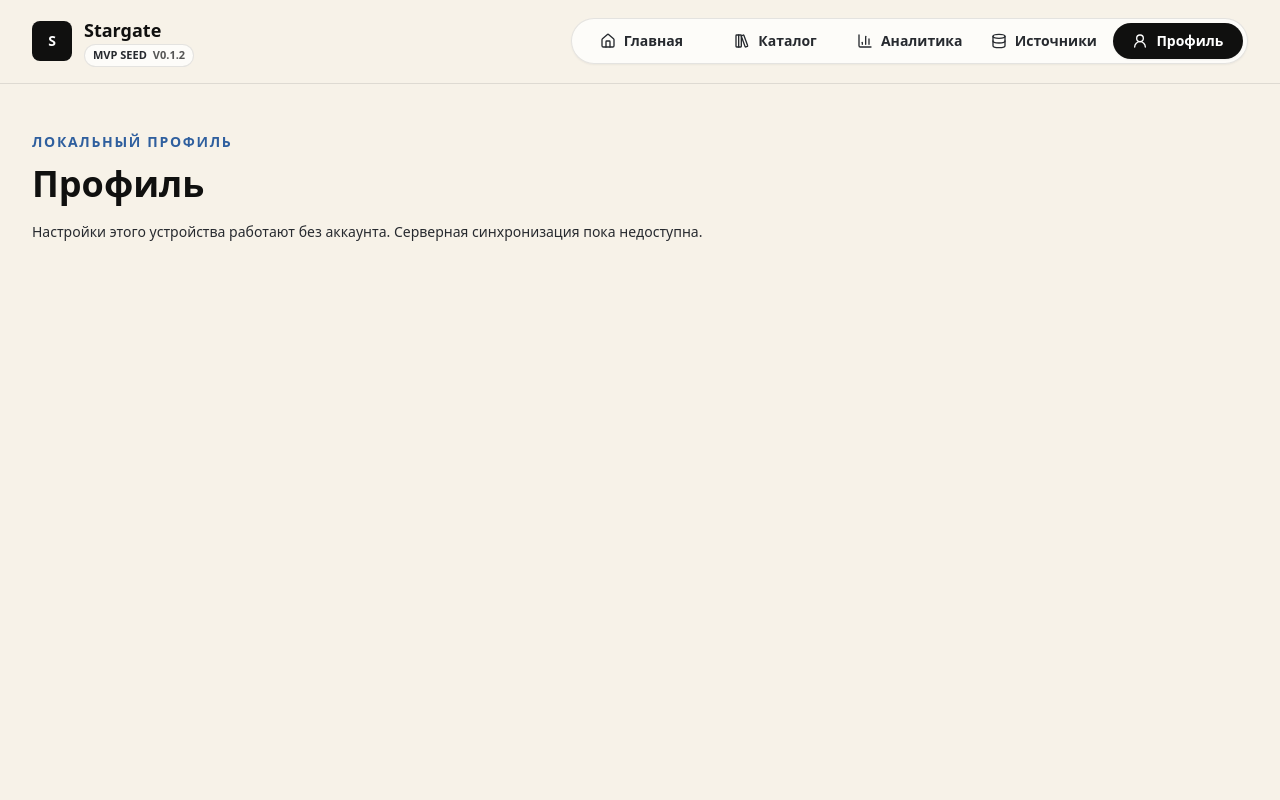
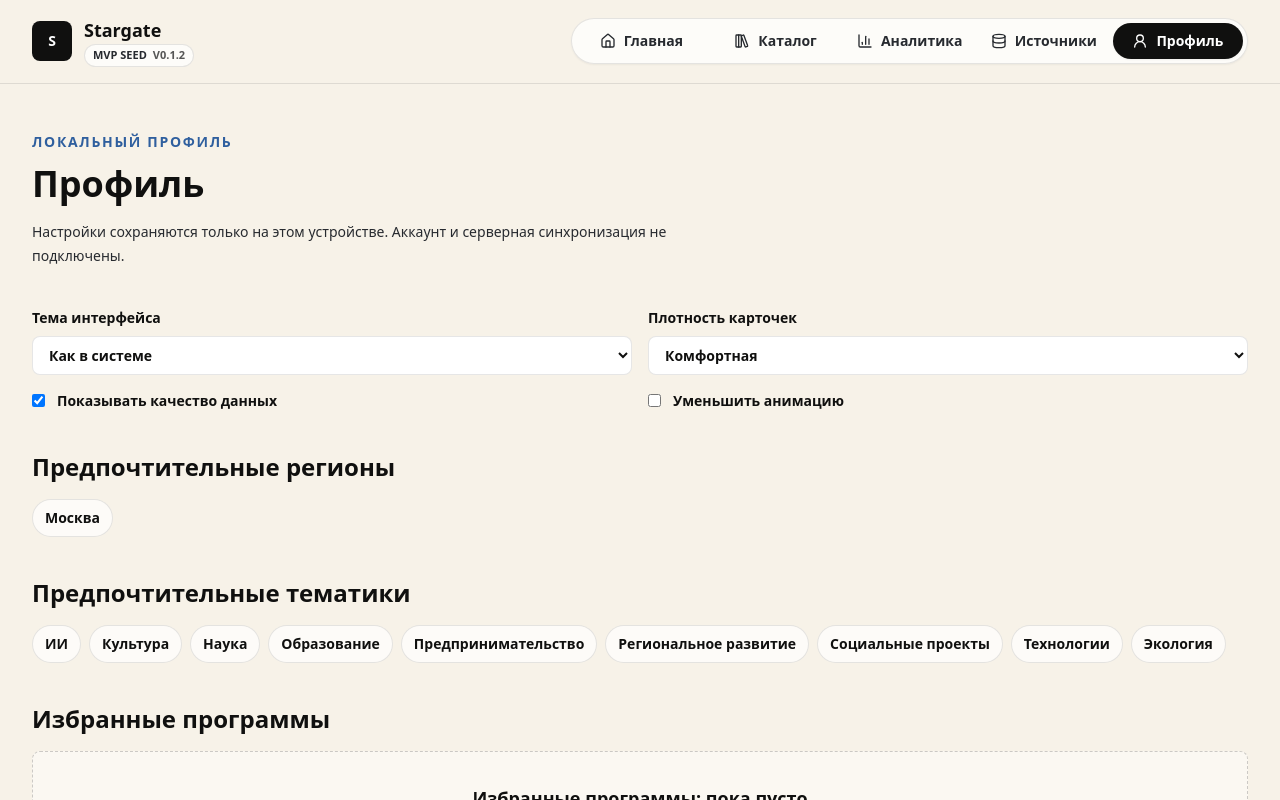
Before and after one commit to Clydewtf/siderfold, a React (Vite) app in the folder site/: page / in a window 1280 px wide. Both pictures are taken after a click on the tab "Профиль". Shown: the top 800 px of the page. Built offline with nearby package versions, Linux system fonts and the light colour scheme.

Commit message:
feat: add local profile controls

```diff
--- a/site/src/App.tsx
+++ b/site/src/App.tsx
@@ -50,7 +50,7 @@ function AppContent() {
             onToggleFavoriteSource={actions.toggleFavoriteSource}
           />
         ) : null}
-        {state.activeTab === 'profile' ? <ProfileTab /> : null}
+        {state.activeTab === 'profile' ? <ProfileTab programs={programs} sources={sources} /> : null}
       </section>
       <ProgramDrawer
         program={selectedProgram}
--- a/site/src/components/ProfileTab.tsx
+++ b/site/src/components/ProfileTab.tsx
@@ -1,11 +1,192 @@
-export function ProfileTab() {
+import type {
+  BackendFeature,
+  CardDensity,
+  SupportProgram,
+  SupportSource,
+  ThemePreference
+} from '../types';
+import { useAppState } from '../state/AppStateProvider';
+import { EmptyState } from './ui';
+
+const backendActions: { feature: BackendFeature; label: string }[] = [
+  { feature: 'signIn', label: 'Войти' },
+  { feature: 'registration', label: 'Зарегистрироваться' },
+  { feature: 'notifications', label: 'Настроить уведомления' },
+  { feature: 'documents', label: 'Открыть документы' },
+  { feature: 'applications', label: 'Открыть заявки' },
+  { feature: 'reportExport', label: 'Экспортировать отчет' },
+  { feature: 'profileSync', label: 'Синхронизировать профиль' }
+];
+
+export function ProfileTab({
+  programs,
+  sources
+}: {
+  programs: readonly SupportProgram[];
+  sources: readonly SupportSource[];
+}) {
+  const { state, actions } = useAppState();
+  const favoritePrograms = state.favoriteProgramIds
+    .map((id) => programs.find((program) => program.id === id))
+    .filter((item): item is SupportProgram => Boolean(item));
+  const favoriteSources = state.favoriteSourceIds
+    .map((id) => sources.find((source) => source.id === id))
+    .filter((item): item is SupportSource => Boolean(item));
+  const recentPrograms = state.recentProgramIds
+    .map((id) => programs.find((program) => program.id === id))
+    .filter((item): item is SupportProgram => Boolean(item));
+  const regions = Array.from(new Set(programs.flatMap((program) => program.regions)))
+    .filter((region) => region !== 'Россия' && region !== 'Онлайн')
+    .sort((a, b) => a.localeCompare(b, 'ru'));
+  const topics = Array.from(new Set(programs.flatMap((program) => program.topics)))
+    .sort((a, b) => a.localeCompare(b, 'ru'));
+
   return (
     <div className="mx-auto max-w-7xl px-4 py-12 sm:px-6 lg:px-8">
       <p className="text-sm font-semibold uppercase tracking-[0.12em] text-cobalt">Локальный профиль</p>
       <h1 className="mt-3 text-4xl font-semibold">Профиль</h1>
       <p className="mt-4 max-w-2xl text-sm leading-6 text-graphite">
-        Настройки этого устройства работают без аккаунта. Серверная синхронизация пока недоступна.
+        Настройки сохраняются только на этом устройстве. Аккаунт и серверная синхронизация не подключены.
       </p>
+
+      <section className="mt-10 grid gap-4 md:grid-cols-2">
+        <label className="grid gap-2 text-sm font-semibold">
+          Тема интерфейса
+          <select
+            value={state.theme}
+            onChange={(event) => actions.setTheme(event.target.value as ThemePreference)}
+            className="rounded-lg border border-ink/10 bg-white px-3 py-2 text-ink"
+          >
+            <option value="system">Как в системе</option>
+            <option value="light">Светлая</option>
+            <option value="dark">Темная</option>
+          </select>
+        </label>
+        <label className="grid gap-2 text-sm font-semibold">
+          Плотность карточек
+          <select
+            value={state.display.density}
+            onChange={(event) => actions.setDensity(event.target.value as CardDensity)}
+            className="rounded-lg border border-ink/10 bg-white px-3 py-2 text-ink"
+          >
+            <option value="comfortable">Комфортная</option>
+            <option value="compact">Компактная</option>
+          </select>
+        </label>
+        <label className="flex items-center gap-3 text-sm font-semibold">
+          <input
+            type="checkbox"
+            checked={state.display.showDataQuality}
+            onChange={(event) => actions.setShowDataQuality(event.target.checked)}
+          />
+          Показывать качество данных
+        </label>
+        <label className="flex items-center gap-3 text-sm font-semibold">
+          <input
+            type="checkbox"
+            checked={state.display.reduceMotion}
+            onChange={(event) => actions.setReduceMotion(event.target.checked)}
+          />
+          Уменьшить анимацию
+        </label>
+      </section>
+
+      <PreferenceButtons
+        title="Предпочтительные регионы"
+        values={regions}
+        selected={state.preferredRegions}
+        labelPrefix="Предпочитать регион"
+        onToggle={actions.togglePreferredRegion}
+      />
+      <PreferenceButtons
+        title="Предпочтительные тематики"
+        values={topics}
+        selected={state.preferredTopics}
+        labelPrefix="Предпочитать тематику"
+        onToggle={actions.togglePreferredTopic}
+      />
+
+      <EntityList title="Избранные программы" items={favoritePrograms.map((item) => item.title)} />
+      <EntityList title="Избранные источники" items={favoriteSources.map((item) => item.name)} />
+      <EntityList title="Недавно просмотренные" items={recentPrograms.map((item) => item.title)} />
+
+      <section className="mt-10">
+        <h2 className="text-2xl font-semibold">Возможности аккаунта</h2>
+        <p className="mt-2 text-sm text-graphite">Демо-режим: эти действия требуют backend.</p>
+        <div className="mt-4 flex flex-wrap gap-3">
+          {backendActions.map((item) => (
+            <button
+              key={item.feature}
+              type="button"
+              onClick={() => actions.requestBackendFeature(item.feature)}
+              className="rounded-lg border border-ink/10 bg-white px-4 py-2 text-sm font-semibold text-ink"
+            >
+              {item.label}
+            </button>
+          ))}
+        </div>
+        {state.backendNotice ? (
+          <p role="status" className="mt-4 rounded-lg bg-cobalt/10 p-4 text-sm text-cobalt">
+            {state.backendNotice.message}
+          </p>
+        ) : null}
+      </section>
     </div>
   );
 }
+
+function PreferenceButtons<T extends string>({
+  title,
+  values,
+  selected,
+  labelPrefix,
+  onToggle
+}: {
+  title: string;
+  values: readonly T[];
+  selected: readonly T[];
+  labelPrefix: string;
+  onToggle: (value: T) => void;
+}) {
+  return (
+    <section className="mt-10">
+      <h2 className="text-2xl font-semibold">{title}</h2>
+      <div className="mt-4 flex flex-wrap gap-2">
+        {values.map((value) => (
+          <button
+            key={value}
+            type="button"
+            aria-pressed={selected.includes(value)}
+            aria-label={labelPrefix + ' ' + value}
+            onClick={() => onToggle(value)}
+            className="rounded-full border border-ink/10 bg-white/70 px-3 py-2 text-sm font-semibold"
+          >
+            {value}
+          </button>
+        ))}
+      </div>
+    </section>
+  );
+}
+
+function EntityList({ title, items }: { title: string; items: readonly string[] }) {
+  return (
+    <section className="mt-10">
+      <h2 className="text-2xl font-semibold">{title}</h2>
+      {items.length > 0 ? (
+        <ul className="mt-4 grid gap-3 md:grid-cols-2">
+          {items.map((item) => (
+            <li key={item} className="rounded-lg border border-ink/10 bg-white/70 p-4">{item}</li>
+          ))}
+        </ul>
+      ) : (
+        <div className="mt-4">
+          <EmptyState
+            title={title + ': пока пусто'}
+            description="Данные появятся после действий в каталоге или источниках."
+          />
+        </div>
+      )}
+    </section>
+  );
+}
--- a/site/src/styles.css
+++ b/site/src/styles.css
@@ -3,9 +3,47 @@
 @tailwind utilities;
 
 :root {
+  --color-ink: 16 16 15;
+  --color-paper: 247 242 232;
+  --color-surface: 255 255 255;
+  --color-moss: 82 102 75;
+  --color-clay: 164 106 77;
+  --color-cobalt: 47 95 158;
+  --color-graphite: 39 42 47;
   color-scheme: light;
-  background: #f7f2e8;
+  background: rgb(var(--color-paper));
   font-family: Geist, ui-sans-serif, system-ui, sans-serif;
+}
+
+:root[data-theme='dark'] {
+  --color-ink: 239 235 225;
+  --color-paper: 23 25 29;
+  --color-surface: 36 39 45;
+  --color-moss: 116 143 105;
+  --color-clay: 203 139 105;
+  --color-cobalt: 119 164 225;
+  --color-graphite: 201 204 211;
+}
+
+:root[data-theme='dark'] [class*='bg-white'] {
+  background-color: rgb(var(--color-surface) / 0.82);
+}
+
+:root[data-theme='dark'] [class*='bg-ink'] {
+  background-color: rgb(10 12 15);
+}
+
+:root[data-density='compact'] [data-motion-card] {
+  padding: 1rem;
+}
+
+:root[data-reduced-motion='true'] *,
+:root[data-reduced-motion='true'] *::before,
+:root[data-reduced-motion='true'] *::after {
+  animation-duration: 0.01ms !important;
+  animation-iteration-count: 1 !important;
+  scroll-behavior: auto !important;
+  transition-duration: 0.01ms !important;
 }
 
 * {
--- a/site/src/test/setup.ts
+++ b/site/src/test/setup.ts
@@ -1,4 +1,5 @@
 import '@testing-library/jest-dom/vitest';
+import { afterEach } from 'vitest';
 
 if (typeof window.matchMedia !== 'function') {
   Object.defineProperty(window, 'matchMedia', {
@@ -15,3 +16,11 @@ if (typeof window.matchMedia !== 'function') {
     })
   });
 }
+
+afterEach(() => {
+  window.localStorage.clear?.();
+  delete document.documentElement.dataset.theme;
+  delete document.documentElement.dataset.density;
+  delete document.documentElement.dataset.reducedMotion;
+  document.documentElement.style.removeProperty('color-scheme');
+});
--- a/site/tailwind.config.ts
+++ b/site/tailwind.config.ts
@@ -9,12 +9,12 @@ export default {
         sans: ['Geist', 'ui-sans-serif', 'system-ui', 'sans-serif']
       },
       colors: {
-        ink: '#10100f',
-        paper: '#f7f2e8',
-        moss: '#52664b',
-        clay: '#a46a4d',
-        cobalt: '#2f5f9e',
-        graphite: '#272a2f'
+        ink: 'rgb(var(--color-ink) / <alpha-value>)',
+        paper: 'rgb(var(--color-paper) / <alpha-value>)',
+        moss: 'rgb(var(--color-moss) / <alpha-value>)',
+        clay: 'rgb(var(--color-clay) / <alpha-value>)',
+        cobalt: 'rgb(var(--color-cobalt) / <alpha-value>)',
+        graphite: 'rgb(var(--color-graphite) / <alpha-value>)'
       },
       boxShadow: {
         panel: '0 24px 80px rgba(16, 16, 15, 0.12)'
```
Also changed, not shown: 1 other file (tests, documents, lock files or other folders).
